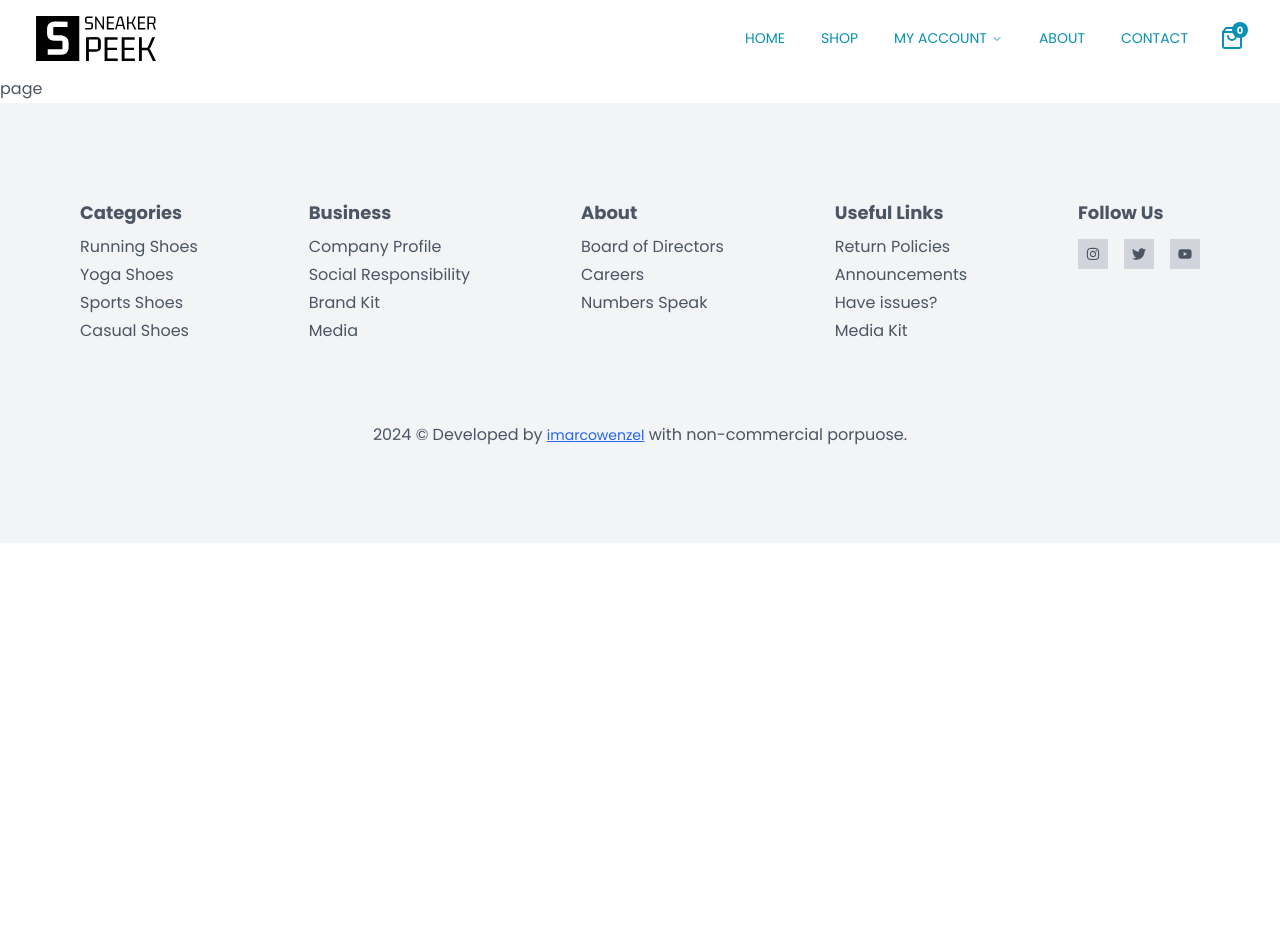
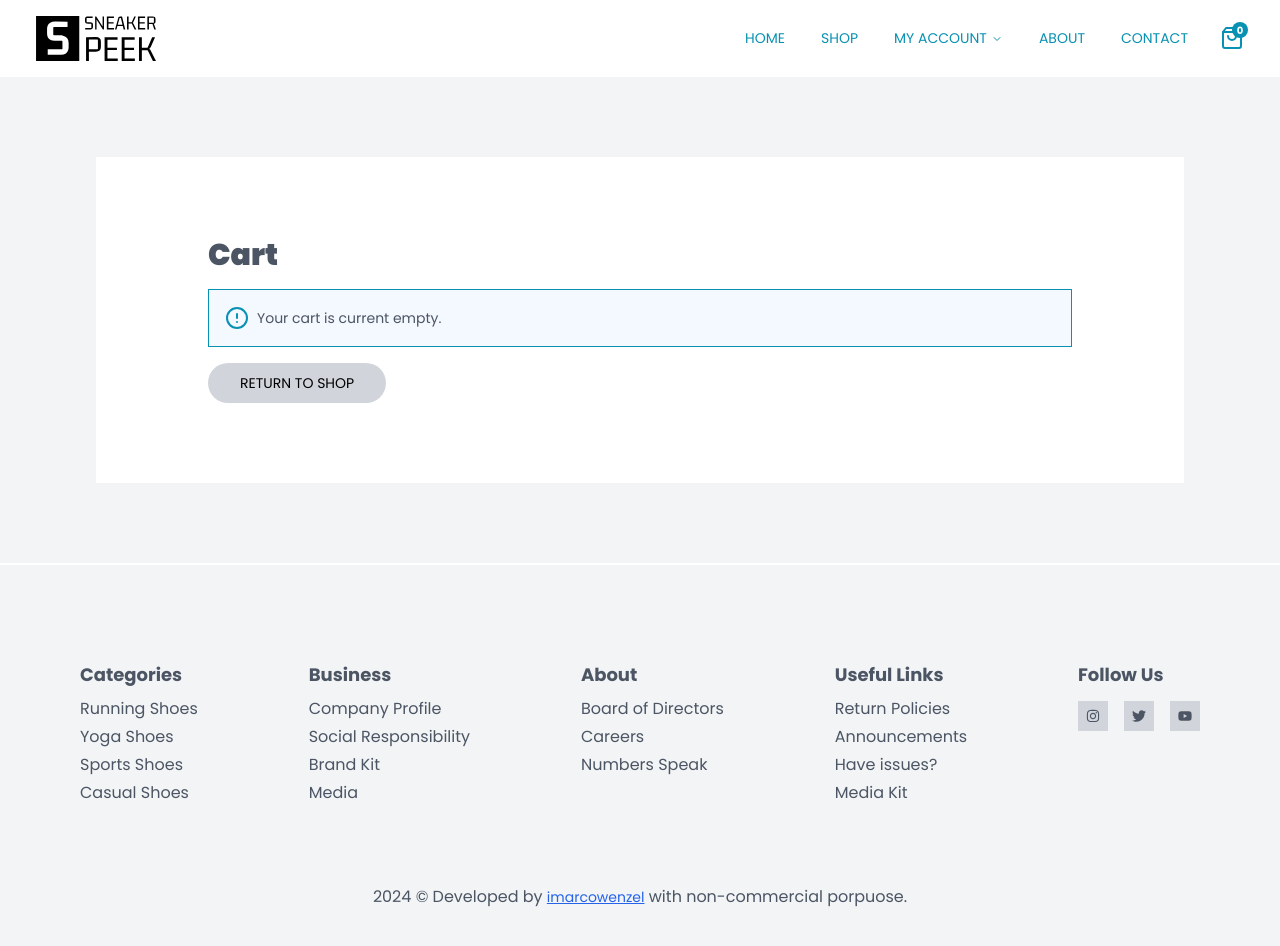
Before and after one commit to imarcowenzel/sneaker-peek-store, a Next.js app: page /cart in a window 1280 px wide. Shown: the top 946 px of the page. Before the commit the page ends 800 px from the top, so only its background shows below. Built offline with nearby package versions, Linux system fonts and the light colour scheme.

Commit message:
Updating

```diff
--- a/src/app/(routes)/cart/page.tsx
+++ b/src/app/(routes)/cart/page.tsx
@@ -1,7 +1,25 @@
+import { Button } from "@/components/ui/button";
+import { AlertCircle } from "lucide-react";
+import Link from "next/link";
 import React from "react";
 
-const page = () => {
-  return <div>page</div>;
+const Cart = () => {
+  return (
+    <section className="flex min-h-[calc(100dvh-945,25px)] justify-center bg-[#f2f4f6] px-4 py-5 md:min-h-[calc(100dvh-927,25px)] md:px-8 lg:px-9 lg:py-12 xl:px-24 xl:py-20">
+      <div className="flex w-full max-w-7xl flex-col gap-y-4 bg-white px-9 py-12 xl:px-28 xl:py-20">
+        <h1 className="text-3xl font-black">Cart</h1>
+        <div className="flex w-full items-center gap-x-2 border-[1px] border-cyan-600 bg-[#f4f8ff] p-4">
+          <AlertCircle className="text-cyan-600" />
+          <p className="text-xs lg:text-sm">Your cart is current empty.</p>
+        </div>
+        <Link href="/shop">
+          <Button className="rounded-full bg-gray-300 px-8 py-3 text-xs font-normal uppercase text-black lg:text-sm">
+            Return to shop
+          </Button>
+        </Link>
+      </div>
+    </section>
+  );
 };
 
-export default page;
+export default Cart;
--- /dev/null
+++ b/src/app/(routes)/product/[productId]/page.tsx
@@ -0,0 +1,9 @@
+import React from 'react'
+
+const Product = () => {
+  return (
+    <div>Product</div>
+  )
+}
+
+export default Product
--- a/src/app/(routes)/shop/page.tsx
+++ b/src/app/(routes)/shop/page.tsx
@@ -32,7 +32,7 @@ const Shop = () => {
       <div className="my-0 w-full p-5 lg:p-8 lg:max-w-[1360px]">
 
         {/* Filter and Sorting Bar */}
-        <div className="fixed bottom-0 left-0 right-0 z-50 w-full md:static ">
+        <div className="fixed bottom-0 left-0 right-0 z-40 w-full md:static ">
           <div className="flex w-full items-center justify-between border-[1px] border-black border-opacity-10 bg-[#f8f8f8] px-5 py-3 md:p-0 md:border-none md:bg-transparent">
             <Sheet>
 
```
